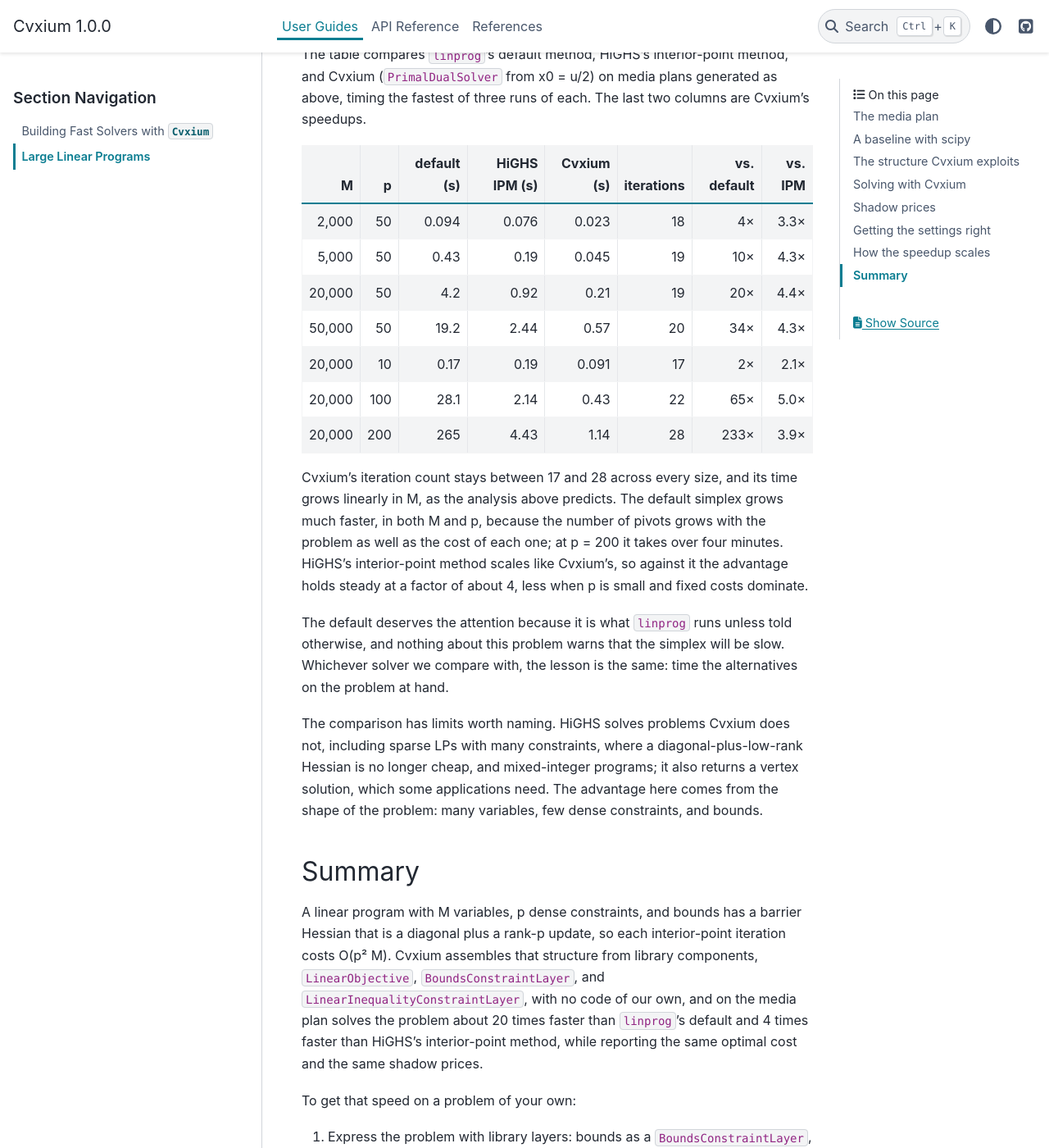
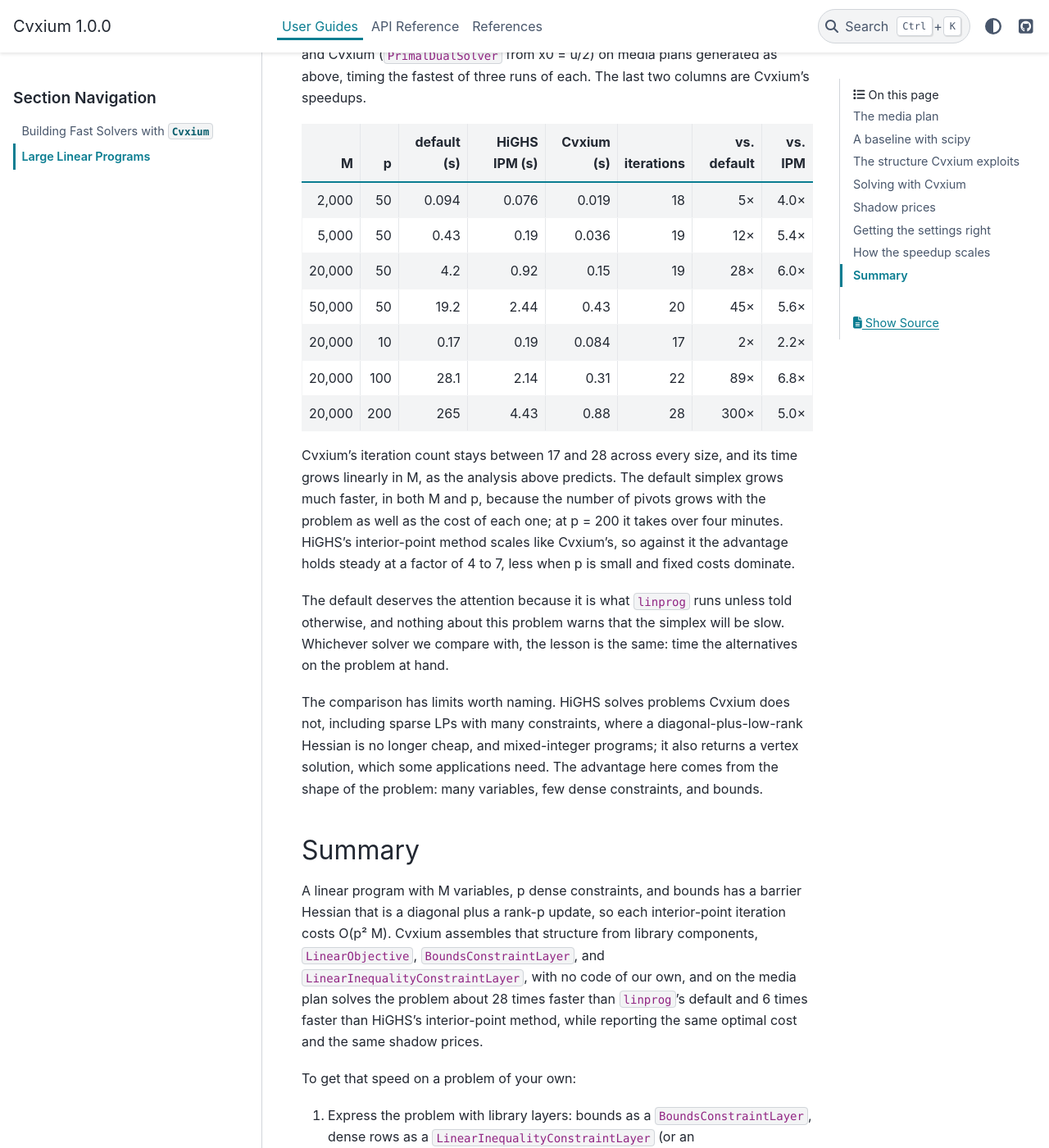
Before and after one commit to rwilson4/Cvxium, a Sphinx documentation site: the page built from docs/user_guides/linear_programs.md, in a window 1280 px wide and 1400 px high, scrolled down 6485 px. Shown: the whole window at 82% size. Built offline with Sphinx 7.4.7 and the PyData theme 0.15.4, drawn with Linux system fonts in a browser that asks for light colours; some of the changed text lies outside the part shown.

Commit message:
[Claude] Cache the linear inequality Jacobian
LinearInequalityConstraintLayer rebuilt its dense Jacobian, a vstack
of A's rows, at every Newton step, though the layer is affine and the
Jacobian never changes. It is now formed once and cached read-only, so
an in-place write raises rather than corrupting later steps.

On the large-LP guide's media plans this cuts PrimalDualSolver time by
about 23% (0.195 s to 0.152 s at M = 20,000, p = 50) and BarrierSolver
time by about 40%; iteration counts are unchanged. The guide's timings
are updated to match.

Co-Authored-By: Claude Opus 5.5 <noreply@anthropic.com>

````diff
--- a/docs/user_guides/linear_programs.md
+++ b/docs/user_guides/linear_programs.md
@@ -11,8 +11,8 @@ iteration cost O(p² M).
 This guide works one example from start to finish. We state a media
 plan as a linear program, solve it with scipy's `linprog` (HiGHS) to
 establish ground truth and a time to beat, explain the structure
-Cvxium exploits, and then solve it with Cvxium: about 20 times faster
-than `linprog`'s default method, and about 4 times faster than the
+Cvxium exploits, and then solve it with Cvxium: about 28 times faster
+than `linprog`'s default method, and about 6 times faster than the
 fastest method HiGHS offers. Three settings decide whether that
 speedup appears at all: the choice of solver, the scale of the
 objective, and the starting point. We cover each, read the shadow
@@ -87,9 +87,10 @@ print(
 ```
 
 The cheapest plan costs about $1.74 million. The default method finds
-it in about 4.3 seconds, the interior-point method in about 0.9. (All timings in this guide come from an Apple M2 Pro
-with scipy 1.17 and NumPy 2.4; expect different absolute numbers
-elsewhere, but similar ratios.)
+it in about 4.3 seconds, the interior-point method in about 0.9. (All
+timings in this guide come from an Apple M2 Pro with scipy 1.17 and
+NumPy 2.4; expect different absolute numbers elsewhere, but similar
+ratios.)
 
 ## The structure Cvxium exploits
 
@@ -171,8 +172,8 @@ print(
 )
 ```
 
-Cvxium takes 19 iterations and about 0.2 seconds: roughly 20 times
-faster than `linprog`'s default and 4 times faster than HiGHS's
+Cvxium takes 19 iterations and about 0.15 seconds: roughly 28 times
+faster than `linprog`'s default and 6 times faster than HiGHS's
 interior-point method, and it agrees with both on the optimal cost to
 better than one part in a million. The solution reports a duality-gap bound,
 `result.suboptimality`, of about 6 × 10⁻⁷: the plan costs at most
@@ -241,9 +242,9 @@ print(f"Barrier: {newton_steps} Newton steps in {barrier_seconds:.2f} s")
 ```
 
 The barrier method takes 88 Newton steps over 11 centering problems,
-about 1.1 seconds: faster than `linprog`'s default, slower than
-HiGHS's interior-point method, and five times slower than the
-primal-dual method. For an LP, start with `PrimalDualSolver`.
+about 0.7 seconds: faster than either HiGHS method, but four to five
+times slower than the primal-dual method. For an LP, start with
+`PrimalDualSolver`.
 
 ### Scale the objective
 
@@ -305,13 +306,13 @@ two columns are Cvxium's speedups.
 
 |      M |   p | default (s) | HiGHS IPM (s) | Cvxium (s) | iterations | vs. default | vs. IPM |
 |-------:|----:|------------:|--------------:|-----------:|-----------:|------------:|--------:|
-|  2,000 |  50 |       0.094 |         0.076 |      0.023 |         18 |          4× |    3.3× |
-|  5,000 |  50 |        0.43 |          0.19 |      0.045 |         19 |         10× |    4.3× |
-| 20,000 |  50 |         4.2 |          0.92 |       0.21 |         19 |         20× |    4.4× |
-| 50,000 |  50 |        19.2 |          2.44 |       0.57 |         20 |         34× |    4.3× |
-| 20,000 |  10 |        0.17 |          0.19 |      0.091 |         17 |          2× |    2.1× |
-| 20,000 | 100 |        28.1 |          2.14 |       0.43 |         22 |         65× |    5.0× |
-| 20,000 | 200 |         265 |          4.43 |       1.14 |         28 |        233× |    3.9× |
+|  2,000 |  50 |       0.094 |         0.076 |      0.019 |         18 |          5× |    4.0× |
+|  5,000 |  50 |        0.43 |          0.19 |      0.036 |         19 |         12× |    5.4× |
+| 20,000 |  50 |         4.2 |          0.92 |       0.15 |         19 |         28× |    6.0× |
+| 50,000 |  50 |        19.2 |          2.44 |       0.43 |         20 |         45× |    5.6× |
+| 20,000 |  10 |        0.17 |          0.19 |      0.084 |         17 |          2× |    2.2× |
+| 20,000 | 100 |        28.1 |          2.14 |       0.31 |         22 |         89× |    6.8× |
+| 20,000 | 200 |         265 |          4.43 |       0.88 |         28 |        300× |    5.0× |
 
 Cvxium's iteration count stays between 17 and 28 across every size,
 and its time grows linearly in M, as the analysis above predicts. The
@@ -319,7 +320,7 @@ default simplex grows much faster, in both M and p, because the number
 of pivots grows with the problem as well as the cost of each one; at
 p = 200 it takes over four minutes. HiGHS's interior-point method
 scales like Cvxium's, so against it the advantage holds steady at a
-factor of about 4, less when p is small and fixed costs dominate.
+factor of 4 to 7, less when p is small and fixed costs dominate.
 
 The default deserves the attention because it is what `linprog` runs
 unless told otherwise, and nothing about this problem warns that the
@@ -340,8 +341,8 @@ has a barrier Hessian that is a diagonal plus a rank-p update, so each
 interior-point iteration costs O(p² M). Cvxium assembles that
 structure from library components, `LinearObjective`,
 `BoundsConstraintLayer`, and `LinearInequalityConstraintLayer`, with no
-code of our own, and on the media plan solves the problem about 20
-times faster than `linprog`'s default and 4 times faster than HiGHS's
+code of our own, and on the media plan solves the problem about 28
+times faster than `linprog`'s default and 6 times faster than HiGHS's
 interior-point method, while reporting the same optimal cost and the
 same shadow prices.
 
````
Also changed, not shown: 2 other files.
